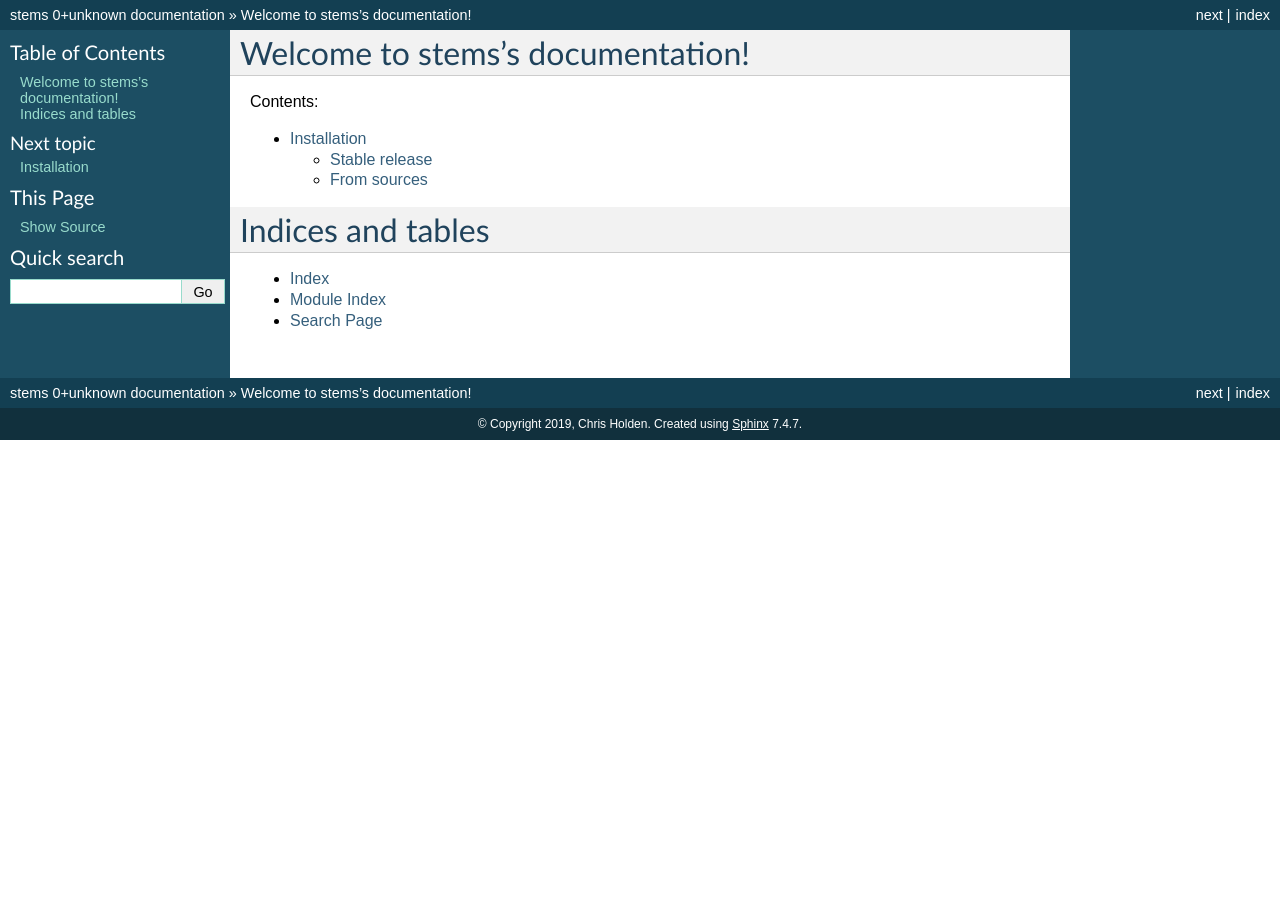
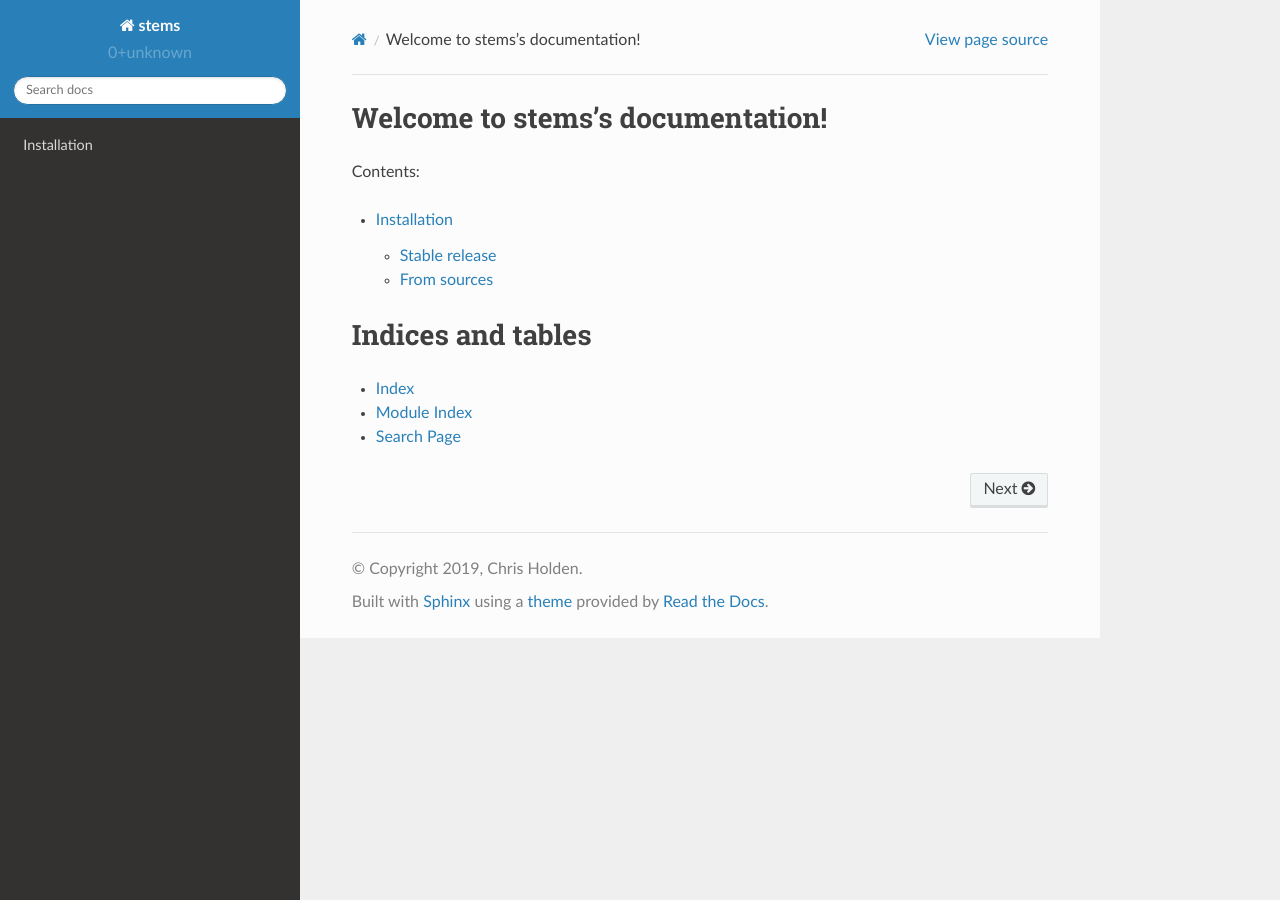
Before and after one commit to ceholden/stems, a Sphinx documentation site: the page built from docs/source/index.rst, in a window 1280 px wide. Built offline with Sphinx 7.4.7 and the Read the Docs theme 2.0.0, drawn with Linux system fonts in a browser that asks for light colours.

Commit message:
Use RTD theme & clarify deploy script

```diff
--- a/docs/source/conf.py
+++ b/docs/source/conf.py
@@ -111,7 +111,12 @@
 
 # The theme to use for HTML and HTML Help pages.  See the documentation for
 # a list of builtin themes.
-html_theme = 'default'
+#
+on_rtd = os.environ.get('READTHEDOCS', None) == 'True'
+if not on_rtd:  # only import and set the theme if we're building docs locally
+    import sphinx_rtd_theme
+    html_theme = 'sphinx_rtd_theme'
+    html_theme_path = [sphinx_rtd_theme.get_html_theme_path()]
 
 # Theme options are theme-specific and customize the look and feel of a
 # theme further.  For a list of options available for each theme, see the
```
Also changed, not shown: 1 other file.
